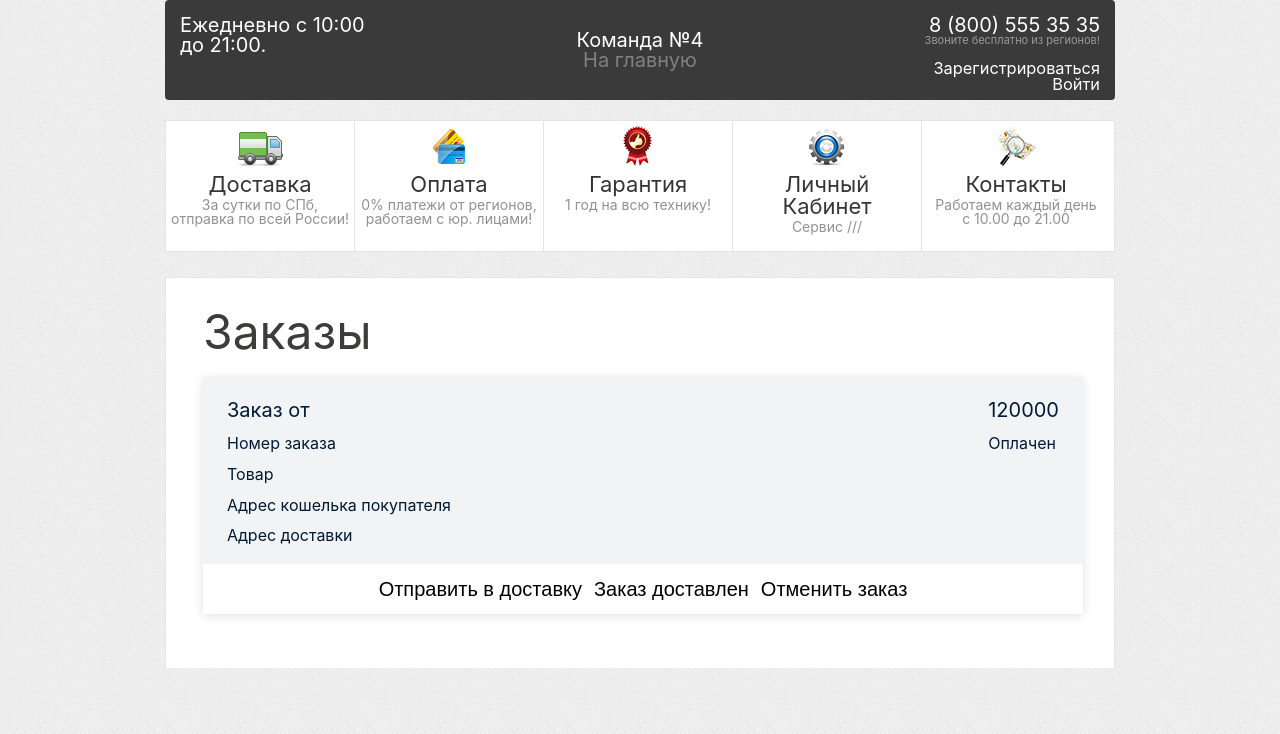
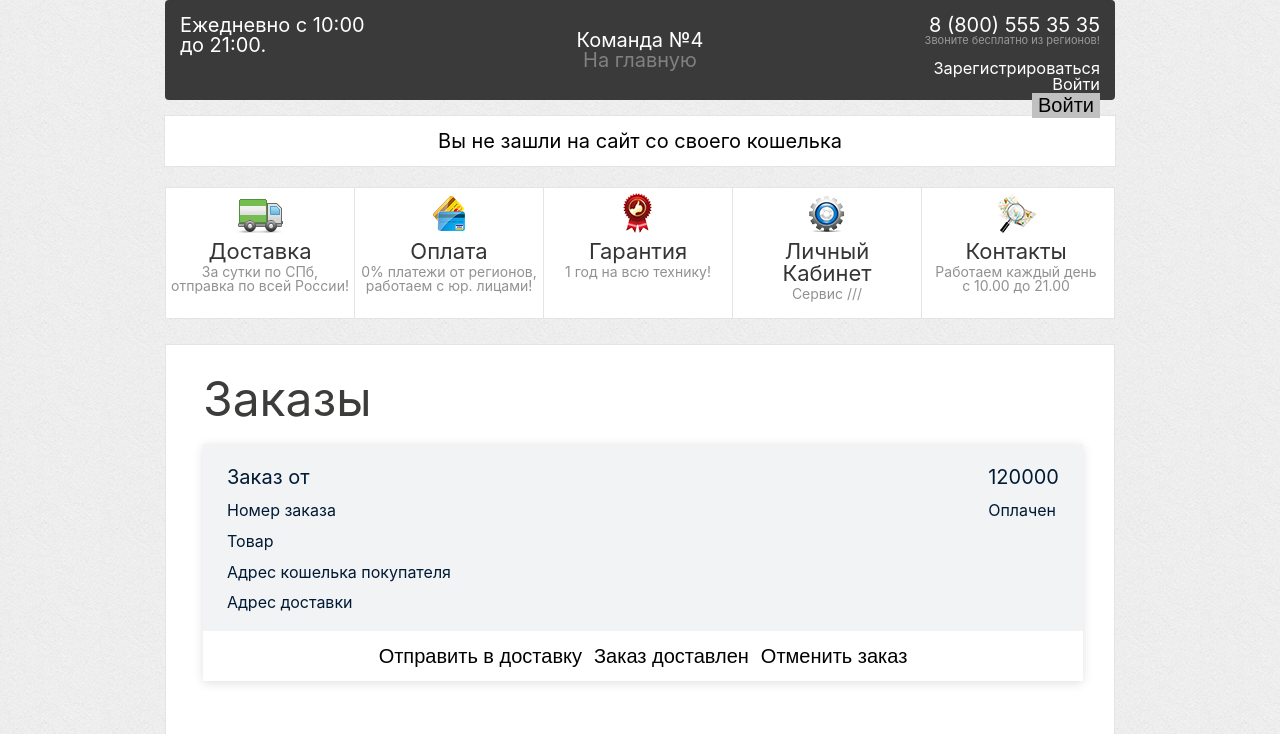
Before and after one commit to AA122AA/Escrow_site, a Django app: template DjangoFiles/Shop/templates/Shop/lk_admin.html in a window 1280 px wide. Shown: the top 734 px of the page. Run offline with Django 3.2, Linux system fonts and the light colour scheme; the template is opened without the code that fills it, so the values that code supplies are empty; parts of the project's set-up code (start-up, migrations or seed data) failed here and were passed over.

Commit message:
Update lk_admin.html

```diff
--- a/DjangoFiles/Shop/templates/Shop/lk_admin.html
+++ b/DjangoFiles/Shop/templates/Shop/lk_admin.html
@@ -34,12 +34,17 @@
 				<h3><a href={% url 'registr' %}>Зарегистрироваться</a></h3>
 				<h3><a href={% url 'login' %}>Войти</a></h3>
 			</div>
-			<div class="user_login">
-				<h3><a href="">Выйти</a></h3>
+			<div class="guest_login">
+				<h3><button id="login_but">Войти</button></h3>
 			</div>
 		</div>
 	</div>
 </div>
+
+<div class="account_info">
+	<p class="address_account">Вы не зашли на сайт со своего кошелька</p>
+</div>
+
 
 <header class="header">
 	<div class="clear"></div>
```
